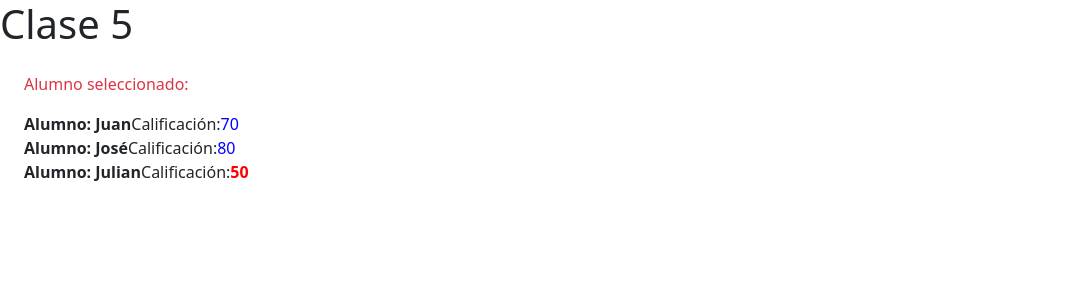
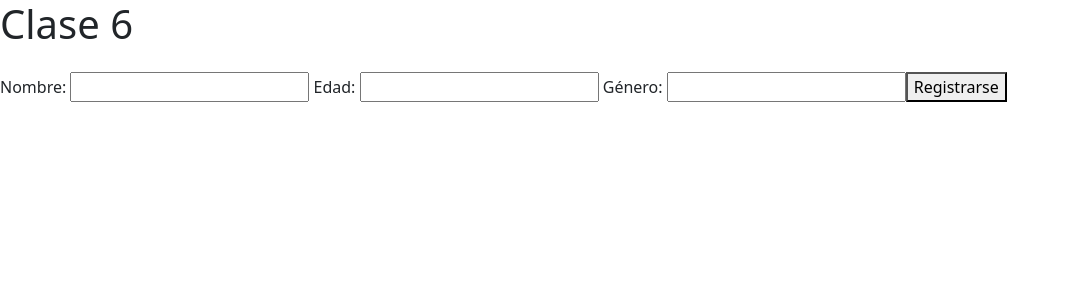
Before and after one commit to alexmarinmendez/40755-clases-angular, an Angular app: page / in a window 1280 px wide. Shown: the top 300 px of the page, without its empty margins (0-1069 px from the left). Built offline with nearby package versions, Linux system fonts and the light colour scheme.

Commit message:
feat: clase 6 - FormBuilder

```diff
--- a/src/app/app.component.html
+++ b/src/app/app.component.html
@@ -5,7 +5,10 @@
 <app-componente-dos></app-componente-dos>
 
 <h1>Clase 4</h1>
-<app-interpolacion></app-interpolacion> -->
+<app-interpolacion></app-interpolacion>
 
 <h1>Clase 5</h1>
-<app-abuelo></app-abuelo>
+<app-abuelo></app-abuelo> -->
+
+<h1>Clase 6</h1>
+<app-formularios></app-formularios>
--- a/src/app/app.module.ts
+++ b/src/app/app.module.ts
@@ -6,12 +6,13 @@ import { ComponenteUnoComponent } from './clase02/componente-uno/componente-uno.
 import { ComponenteDosComponent } from './clase02/componente-dos/componente-dos.component';
 import { InterpolacionComponent } from './clase04/interpolacion/interpolacion.component';
 import { MiDirectivaDirective } from './clase04/mi-directiva.directive';
-import { FormsModule } from '@angular/forms';
+import { FormsModule, ReactiveFormsModule } from '@angular/forms';
 import { MiPipePipe } from './clase04/mi-pipe.pipe';
 import { AbueloComponent } from './clase05/abuelo/abuelo.component';
 import { HijoUnoComponent } from './clase05/hijo-uno/hijo-uno.component';
 import { HijoDosComponent } from './clase05/hijo-dos/hijo-dos.component';
 import { NietoUnoComponent } from './clase05/nieto-uno/nieto-uno.component';
+import { FormulariosComponent } from './clase06/formularios/formularios.component';
 
 @NgModule({
   declarations: [
@@ -25,8 +26,9 @@ import { NietoUnoComponent } from './clase05/nieto-uno/nieto-uno.component';
     HijoUnoComponent,
     HijoDosComponent,
     NietoUnoComponent,
+    FormulariosComponent,
   ],
-  imports: [BrowserModule, FormsModule],
+  imports: [BrowserModule, FormsModule, ReactiveFormsModule],
   providers: [],
   bootstrap: [AppComponent],
 })
--- /dev/null
+++ b/src/app/clase06/formularios/formularios.component.html
@@ -0,0 +1,8 @@
+<div class="mt-4">
+  <form [formGroup]="formularioPrincipal" (submit)="submit()">
+    Nombre: <input type="text" formControlName="nombre" /> Edad:
+    <input type="text" formControlName="edad" /> Género:
+    <input type="text" formControlName="genero" />
+    <button type="submit">Registrarse</button>
+  </form>
+</div>
--- /dev/null
+++ b/src/app/clase06/formularios/formularios.component.ts
@@ -0,0 +1,31 @@
+import { Component, OnInit } from '@angular/core';
+import { FormBuilder, FormControl, FormGroup } from '@angular/forms';
+
+@Component({
+  selector: 'app-formularios',
+  templateUrl: './formularios.component.html',
+  styleUrls: ['./formularios.component.css'],
+})
+export class FormulariosComponent implements OnInit {
+  public formularioPrincipal: FormGroup;
+  public formularioSecundario: FormGroup;
+
+  constructor(private fb: FormBuilder) {}
+
+  ngOnInit(): void {
+    this.formularioPrincipal = this.fb.group({
+      nombre: [],
+      edad: [],
+      genero: [],
+    });
+    this.formularioSecundario = new FormGroup({
+      nombre: new FormControl(),
+      edad: new FormControl(),
+      genero: new FormControl(),
+    });
+  }
+
+  submit(): void {
+    console.log(this.formularioPrincipal.value);
+  }
+}
```
Also changed, not shown: src/app/clase06/formularios/formularios.component.css (added), 1 other file (tests, documents, lock files or other folders).
